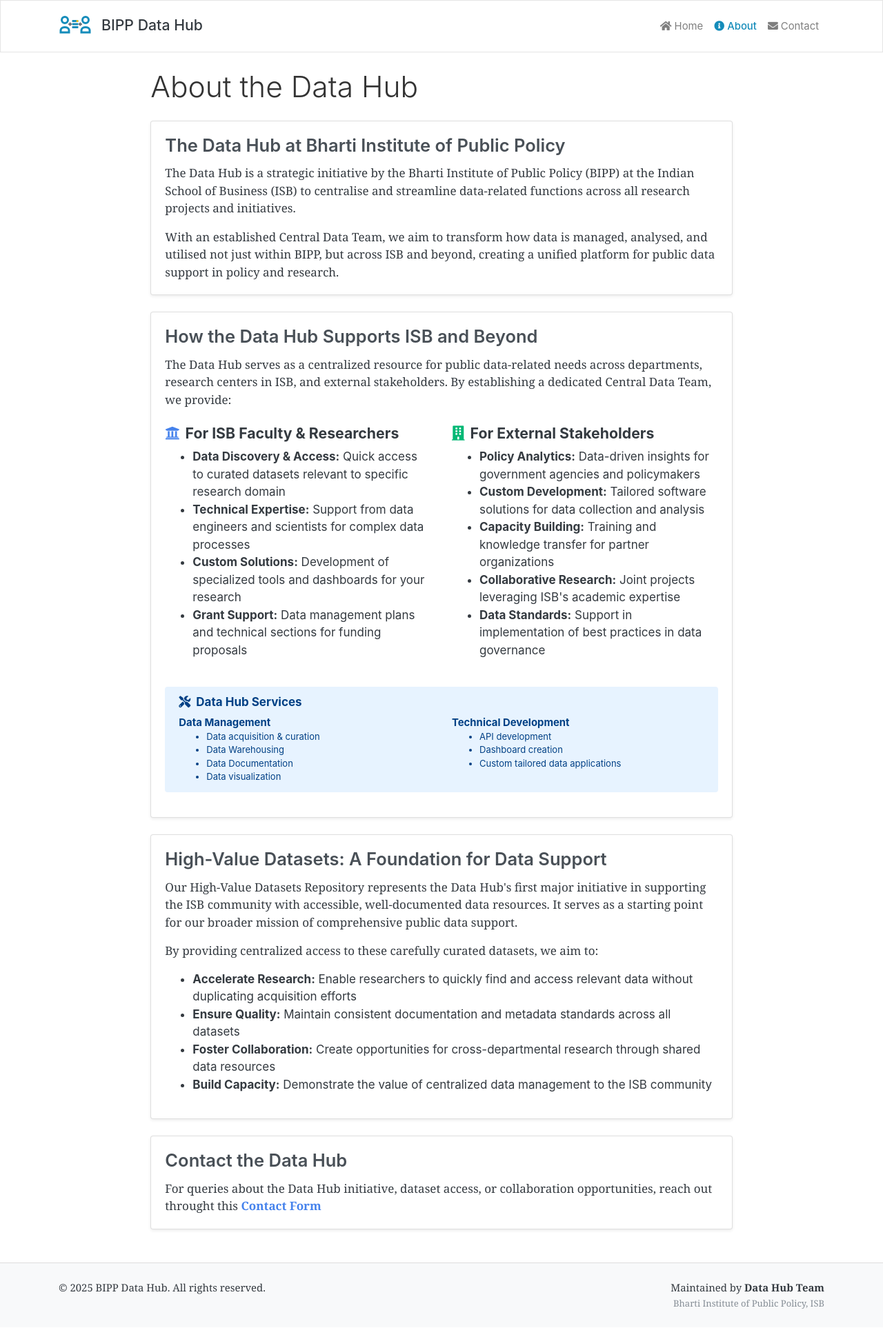
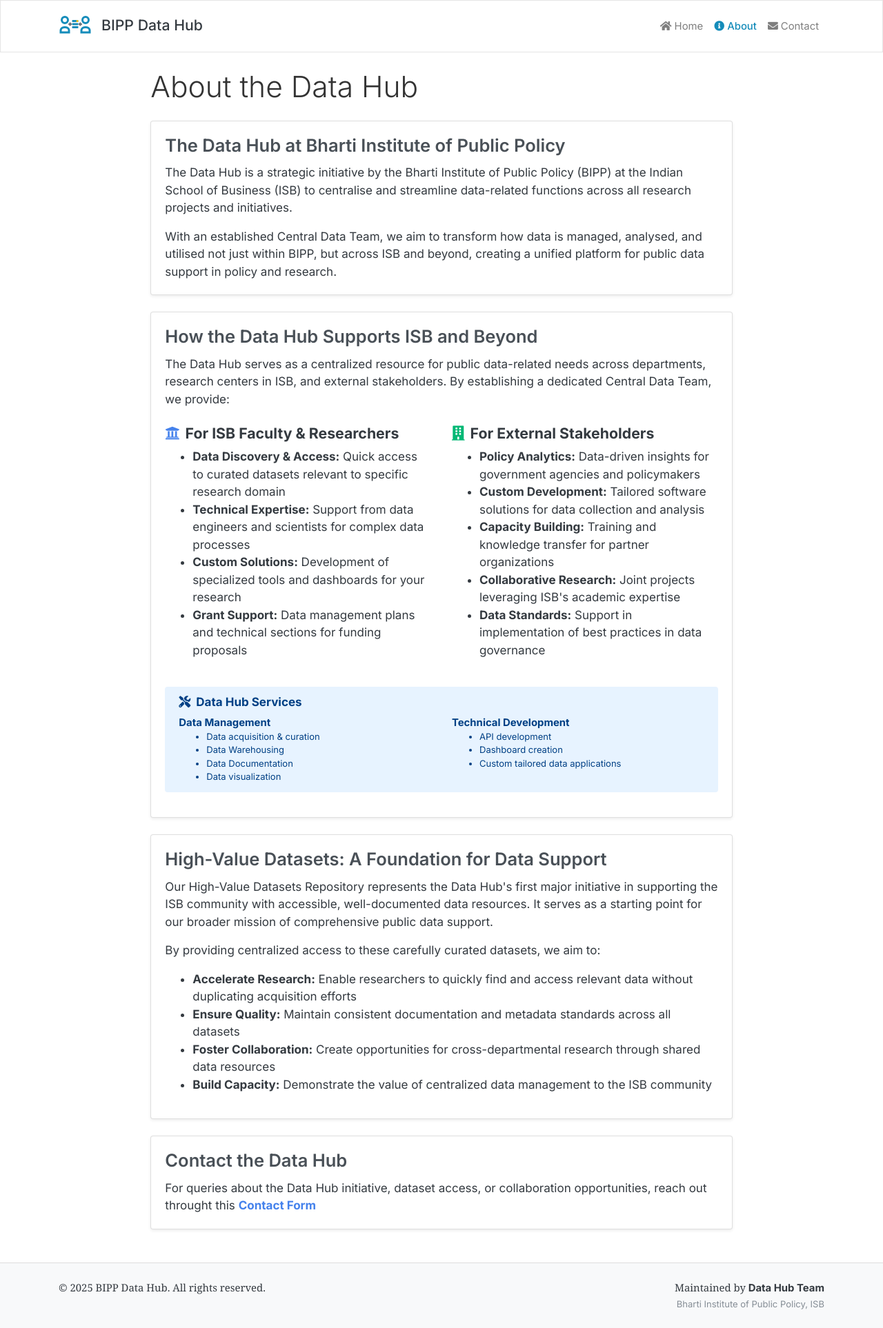
Before and after one commit to bippisb/data-hub, a Jekyll site: the page built from about.html, in a window 1280 px wide. Shown: the whole page at 69% size. Built offline with Jekyll 4.4.1, drawn with Linux system fonts in a browser that asks for light colours.

Commit message:
Change to Inter font

```diff
--- a/_layouts/default.html
+++ b/_layouts/default.html
@@ -14,6 +14,11 @@
 
   <!-- Font Awesome -->
   <link rel="stylesheet" href="https://cdnjs.cloudflare.com/ajax/libs/font-awesome/5.15.4/css/all.min.css">
+
+  <!-- Inter Font -->
+  <link rel="preconnect" href="https://fonts.googleapis.com">
+  <link rel="preconnect" href="https://fonts.gstatic.com" crossorigin>
+  <link href="https://fonts.googleapis.com/css2?family=Inter:ital,opsz,wght@0,14..32,100..900;1,14..32,100..900&display=swap" rel="stylesheet">
 </head>
 <body>
   {% include header.html %}
--- a/assets/css/custom.css
+++ b/assets/css/custom.css
@@ -1,13 +1,66 @@
 /* Custom styles for High-Value Datasets - Litera Theme */
+/* ================================
+   INTER FONT CONFIGURATION
+   ================================ */
+
+/* Root Variables for Font */
+:root {
+  --font-primary: 'Inter', -apple-system, BlinkMacSystemFont, 'Segoe UI', Roboto, 'Helvetica Neue', Arial, sans-serif;
+  --font-weight-light: 300;
+  --font-weight-normal: 400;
+  --font-weight-medium: 500;
+  --font-weight-semibold: 600;
+  --font-weight-bold: 700;
+}
+
+/* Apply Inter to all elements */
+* {
+  font-family: var(--font-primary);
+}
+
 
 body {
   min-height: 100vh;
   display: flex;
   flex-direction: column;
+  font-family: var(--font-primary);
+  font-optical-sizing: auto;
+  font-weight: var(--font-weight-normal);
+  font-style: normal;
+  -webkit-font-smoothing: antialiased;
+  -moz-osx-font-smoothing: grayscale;
 }
 
 main {
   flex: 1;
+}
+
+/* Headings with Inter */
+h1, h2, h3, h4, h5, h6,
+.h1, .h2, .h3, .h4, .h5, .h6 {
+  font-family: var(--font-primary);
+  font-optical-sizing: auto;
+}
+
+/* Buttons and inputs */
+button, input, select, textarea,
+.btn, .form-control, .form-select {
+  font-family: var(--font-primary);
+}
+
+/* Navigation */
+.navbar, .navbar-brand, .nav-link {
+  font-family: var(--font-primary);
+}
+
+/* Cards and content */
+.card, .card-title, .card-text {
+  font-family: var(--font-primary);
+}
+
+/* Tables */
+table, th, td {
+  font-family: var(--font-primary);
 }
 
 /* Accordion Styles */
@@ -33,7 +86,7 @@ main {
   width: 100%;
   text-align: left;
   padding: 0.75rem 1.25rem;
-  font-weight: 500;
+  font-weight: var(--font-weight-medium);
 }
 
 .accordion .btn-link:hover {
@@ -61,7 +114,7 @@ main {
 .filter-group h5 {
   margin-bottom: 15px;
   font-size: 1.1rem;
-  font-weight: 600;
+  font-weight: var(--font-weight-semibold);
   color: #495057;
 }
 
@@ -117,7 +170,7 @@ main {
 }
 
 .dataset-info h6 {
-  font-weight: 600;
+  font-weight: var(--font-weight-semibold);
   color: #495057;
   margin-top: 15px;
   margin-bottom: 10px;
@@ -146,7 +199,7 @@ main {
 .dataset-description table th {
   border: 1px solid #dee2e6;
   padding: 12px;
-  font-weight: 600;
+  font-weight: var(--font-weight-semibold);
   color: #495057;
 }
 
@@ -199,11 +252,11 @@ main {
 
 /* Button Styles */
 .btn-outline-primary {
-  font-weight: 500;
+  font-weight: var(--font-weight-medium);
 }
 
 .btn-secondary {
-  font-weight: 500;
+  font-weight: var(--font-weight-medium);
 }
 
 /* Alert Styles */
@@ -220,7 +273,7 @@ main {
 
 .card-title {
   color: #495057;
-  font-weight: 600;
+  font-weight: var(--font-weight-semibold);
 }
 
 /* Responsive Adjustments */
@@ -290,13 +343,13 @@ main {
 /* Page Header Styles */
 h1 {
   color: #333;
-  font-weight: 300;
+  font-weight: var(--font-weight-light);
   margin-bottom: 1.5rem;
 }
 
 h2 {
   color: #495057;
-  font-weight: 400;
+  font-weight: var(--font-weight-normal);
 }
 
 /* Navbar Brand Icon */
@@ -307,7 +360,7 @@ h2 {
 /* Active Nav Link */
 .navbar-nav .nav-item.active .nav-link {
   color: #158CBA !important;
-  font-weight: 500;
+  font-weight: var(--font-weight-medium);
 }
 
 /* Footer Styles */
```
